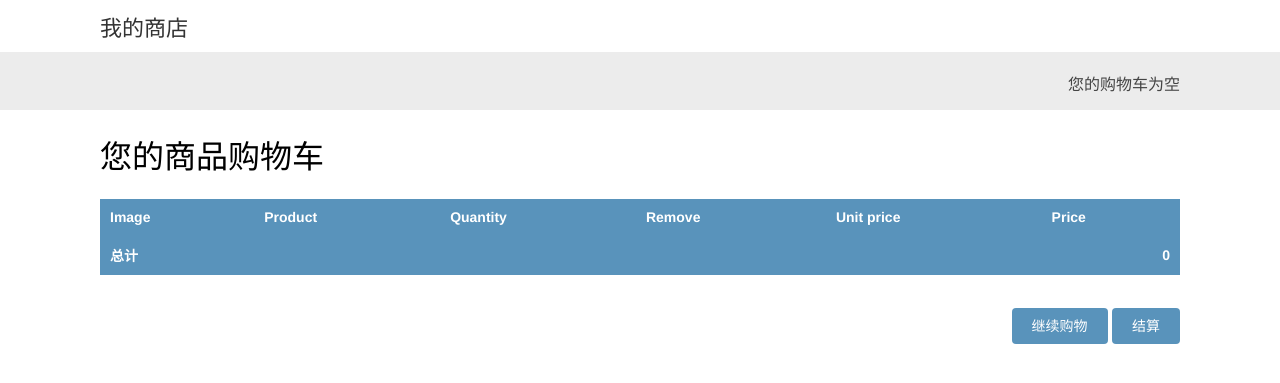
After one commit to suwenkun1126/Django_Shop, a Django app: page /cart/ in a window 1280 px wide. The commit adds this page. Shown: the top 383 px of the page. Run offline with Django 3.2, Linux system fonts and the light colour scheme.

Commit message:
添加购物车详情页模板

```diff
--- a/cart/cart.py
+++ b/cart/cart.py
@@ -14,7 +14,7 @@ class Cart(object):
         product_id=str(product.id)
         if product_id not in self.cart:
             self.cart[product_id]={'quantity':0,
-                                   'price':product.price}
+                                   'price':str(product.price)}
         if update_quantity:
             self.cart[product_id]['quantity']=quantity
         else:
@@ -46,7 +46,7 @@ class Cart(object):
         return sum(item['quantity'] for item in self.cart.values())
 
     def get_total_price(self):
-        return sum(Decimal(item['price']*item['quantity'] for item in self.cart.values()))
+        return sum(Decimal(item['price'])*item['quantity'] for item in self.cart.values())
 
     def clear(self):
         del self.cart[settings.CART_SESSION_ID]
--- /dev/null
+++ b/cart/templates/cart/detail.html
@@ -0,0 +1,50 @@
+{% extends 'shop/base.html' %}
+{% load staticfiles %}
+
+{% block title %}
+    您的商品购物车
+{% endblock %}
+{% block content %}
+    <h1>您的商品购物车</h1>
+    <table class="cart">
+        <thead>
+            <tr>
+                <th>Image</th>
+                <th>Product</th>
+                <th>Quantity</th>
+                <th>Remove</th>
+                <th>Unit price</th>
+                <th>Price</th>
+            </tr>
+        </thead>
+        <tbody>
+            {% for item in cart %}
+                {% with product=item.product %}
+                <tr>
+                    <td>
+                        <a href="{{ product.get_absolute_url }}">
+                            <img src="{% if product.image %}{{ product.image.url }}{% else %}{% static 'img/no_image.png' %}{% endif %}">
+                        </a>
+                    </td>
+                    <td>{{ product.name }}</td>
+                    <td>{{ item.quantity }}</td>
+                    <td>
+                        <a href="{% url 'cart:cart_remove' product.id %}">移除</a>
+                    </td>
+                    <td>{{ item.price }}</td>
+                    <td>{{ item.total_price }}</td>
+                </tr>
+                {% endwith %}
+            {% endfor %}
+            <tr class="total">
+                <td>总计</td>
+                <td colspan="4"></td>
+                <td class="num">{{ cart.get_total_price }}</td>
+            </tr>
+        </tbody>
+    </table>
+    <p class="text-right">
+        <a href="{% url 'shop:product_list' %}" class="button">继续购物</a>
+        <a href="#" class="button">结算</a>
+    </p>
+{% endblock %}
--- a/cart/views.py
+++ b/cart/views.py
@@ -12,17 +12,17 @@ def cart_detail(request):
 @require_POST
 def cart_add(request,product_id):
     cart=Cart(request)
-    product=get_object_or_404(Product,product_id)
+    product=get_object_or_404(Product,id=product_id)
     form=CartAddProductForm(request.POST)
     if form.is_valid():
-        cd=form.changed_data
+        cd=form.cleaned_data
         cart.add(product=product,
                  quantity=cd['quantity'],
-                 update_quantity=cd['updated'])
+                 update_quantity=cd['update'])
     return redirect('cart:cart_detail')
 
 def cart_remove(request,product_id):
     cart=Cart(request)
-    product=get_object_or_404(Product,product_id)
+    product=get_object_or_404(Product,id=product_id)
     cart.remove(product)
     return redirect('cart:cart_detail')
--- a/shop/templates/shop/product/detail.html
+++ b/shop/templates/shop/product/detail.html
@@ -10,6 +10,11 @@
         <h1>{{ product.name }}</h1>
         <h2><a href="{{ product.category.get_absolute_url }}">{{ product.category }}</a></h2>
         <p class="price">¥{{ product.price }}/件</p>
+        <form action="{% url 'cart:cart_add' product.id %}" method="post">
+            {{ cart_product_form }}
+            {% csrf_token %}
+            <input type="submit" value="添至购物车">
+        </form>
         {{ product.description|linebreaks }}
     </div>
 {% endblock %}
--- a/shop/views.py
+++ b/shop/views.py
@@ -1,5 +1,6 @@
 from django.shortcuts import render,get_object_or_404
 from .models import Category,Product
+from cart.forms import CartAddProductForm
 
 def product_list(request,category_slug=None):
     category=None
@@ -16,4 +17,7 @@ def product_list(request,category_slug=None):
 
 def product_detail(request,id,slug):
     product=get_object_or_404(Product,id=id,slug=slug,available=True)
-    return render(request,'shop/product/detail.html',context={'product':product})
+    cart_product_form=CartAddProductForm()
+    return render(request,'shop/product/detail.html',
+                  context={'product':product,
+                           'cart_product_form':cart_product_form,})
```
